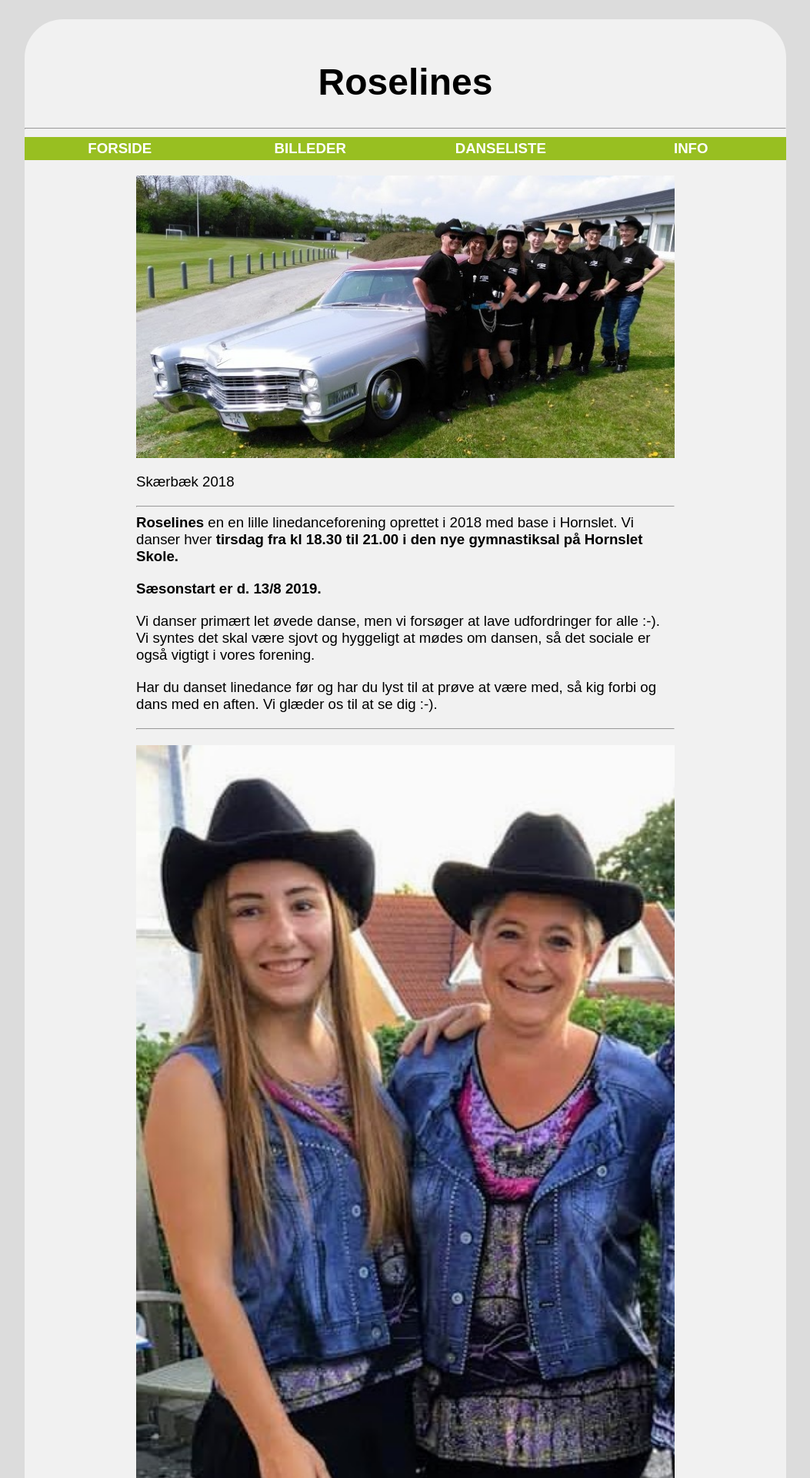
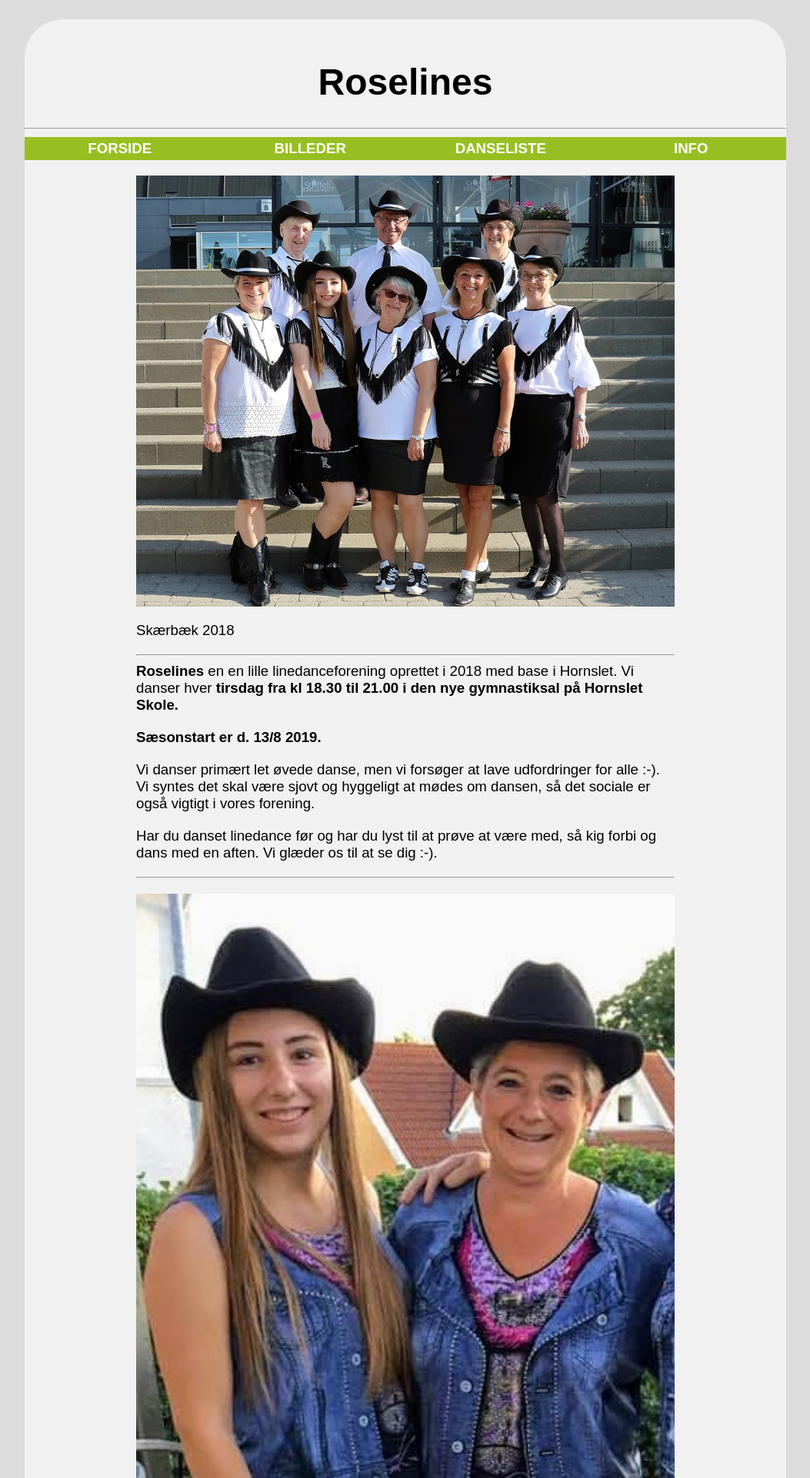
Before and after one commit to lonemathiasen/lonemathiasen.github.io, a Jekyll site: the page built from index.md, in a window 1280 px wide. Shown: the top 1920 px of the page at 77% size, without its empty margins (113-1166 px from the left). Built offline with Jekyll 4.4.1, drawn with Linux system fonts in a browser that asks for light colours.

Commit message:
Update index.md

```diff
--- a/index.md
+++ b/index.md
@@ -4,7 +4,7 @@ title:
 description: Awesome description here
 ---
 
- ![Roselines i Skærbæk 2018](/assets/2018 bil (2).jpg)
+ ![Roselines i Skærbæk 2019](/assets/Skærbæk 2019.jpg)
 
 
 Skærbæk 2018
```
